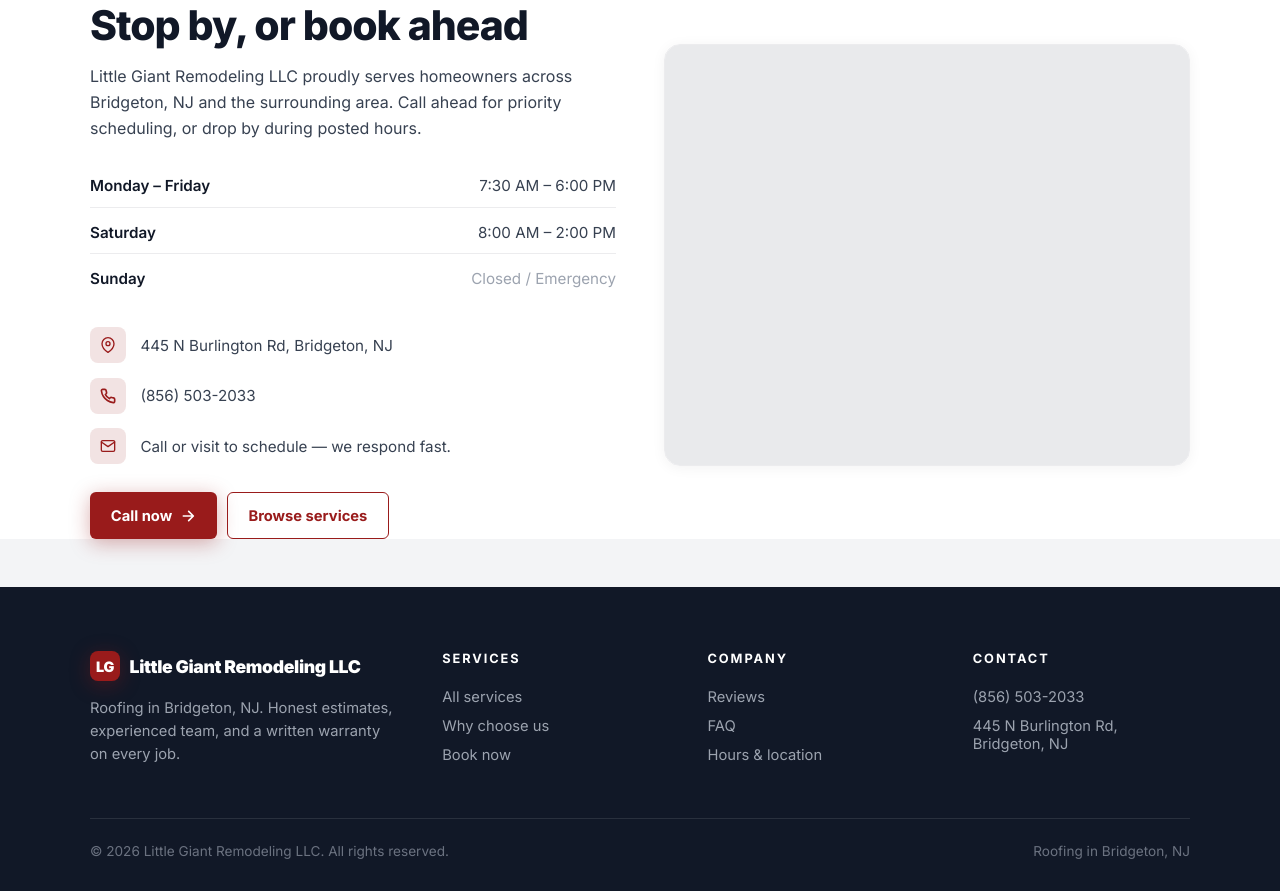
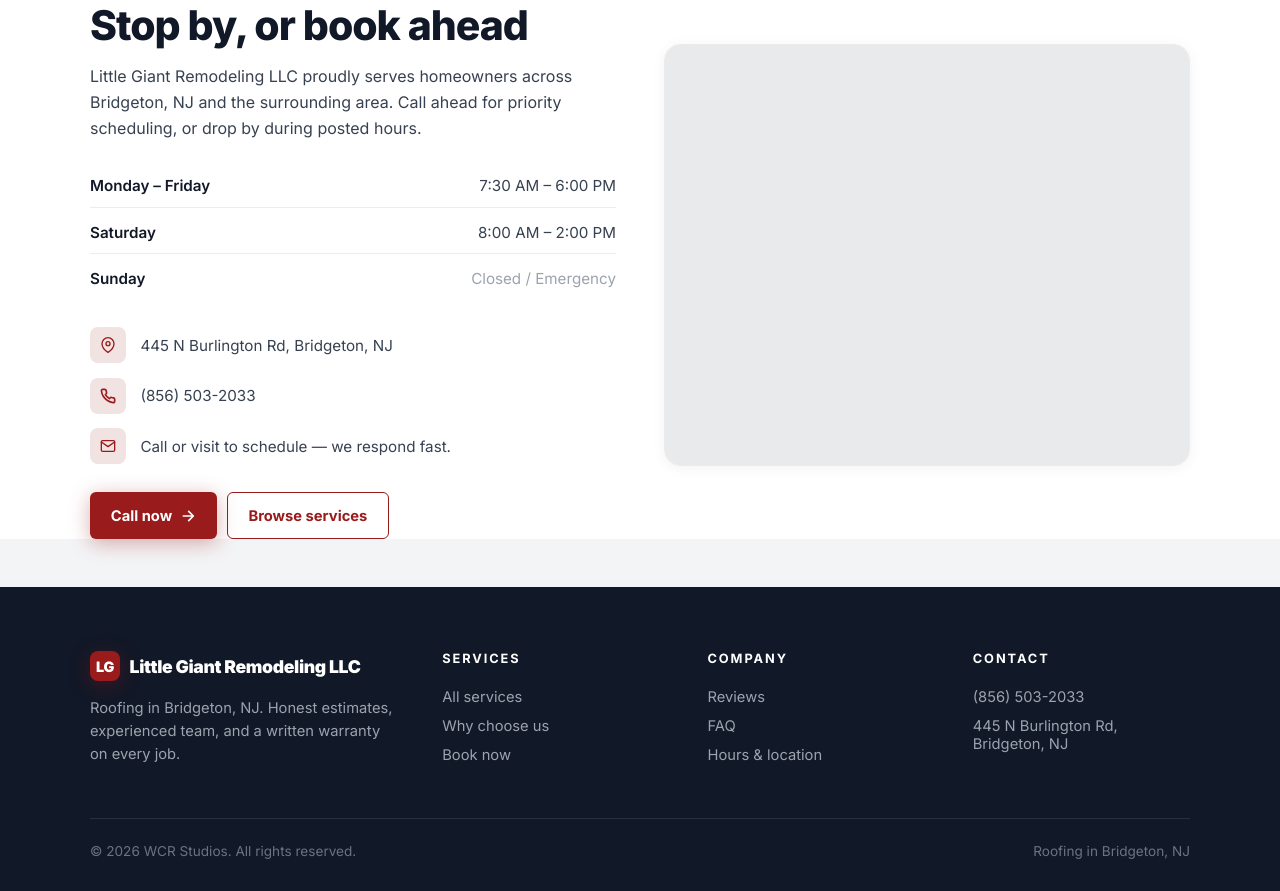
Before and after one commit to Wrenbjor/trades--little-giant-remodeling-llc, a plain HTML site: page index.html in a window 1280 px wide. Shown: the part 4619-5510 px from the top of the page. Drawn offline with nearby package versions, Linux system fonts and the light colour scheme; no server answers.

Commit message:
Update site

```diff
--- a/index.html
+++ b/index.html
@@ -605,7 +605,7 @@ footer{background:#111827;color:#cbd5d1;padding:4rem 2rem 2rem}
     </div>
   </div>
   <div class="foot-bottom">
-    <div>&copy; 2026 Little Giant Remodeling LLC. All rights reserved.</div>
+    <div>&copy; 2026 WCR Studios. All rights reserved.</div>
     <div>Roofing in Bridgeton, NJ</div>
   </div>
 </footer>
```
